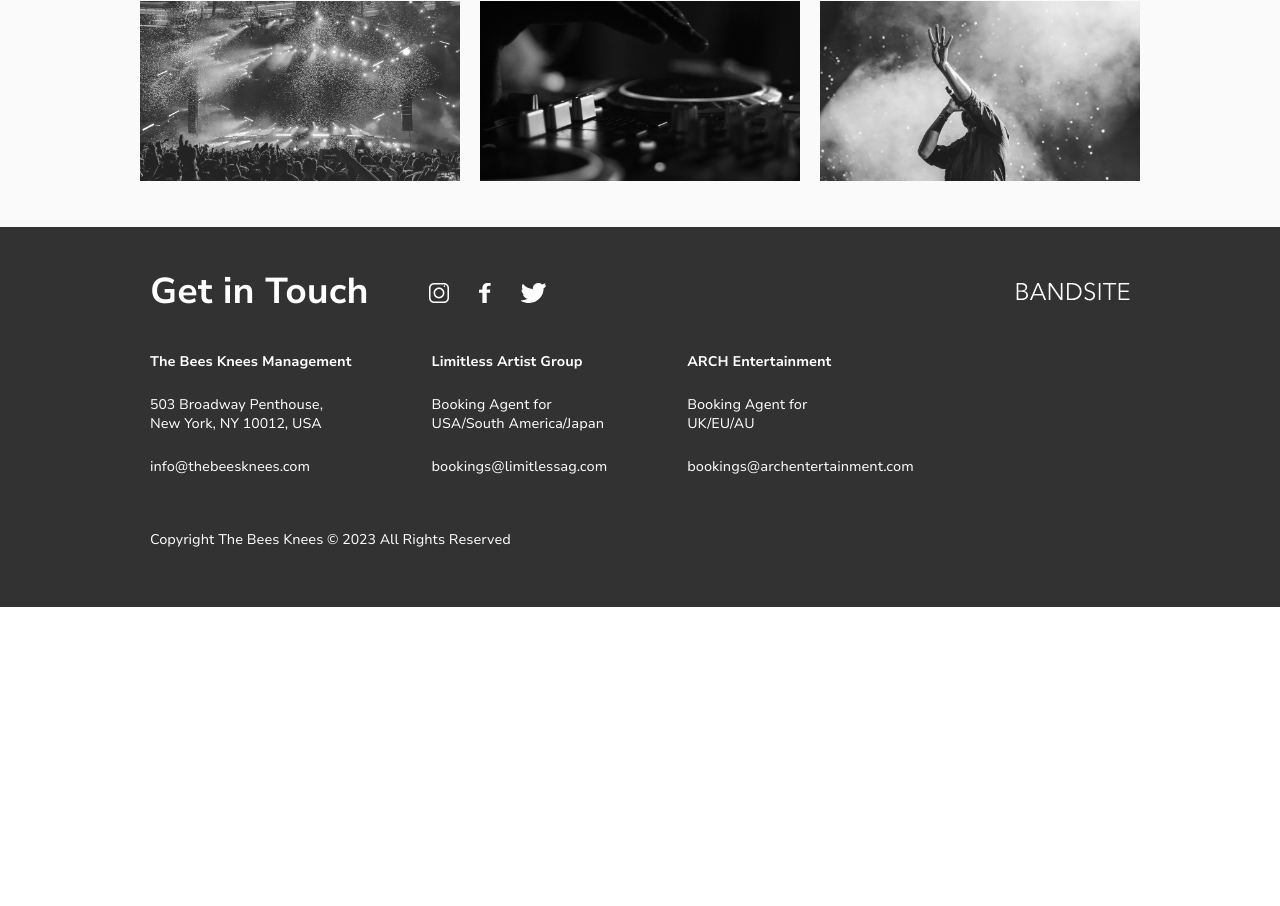
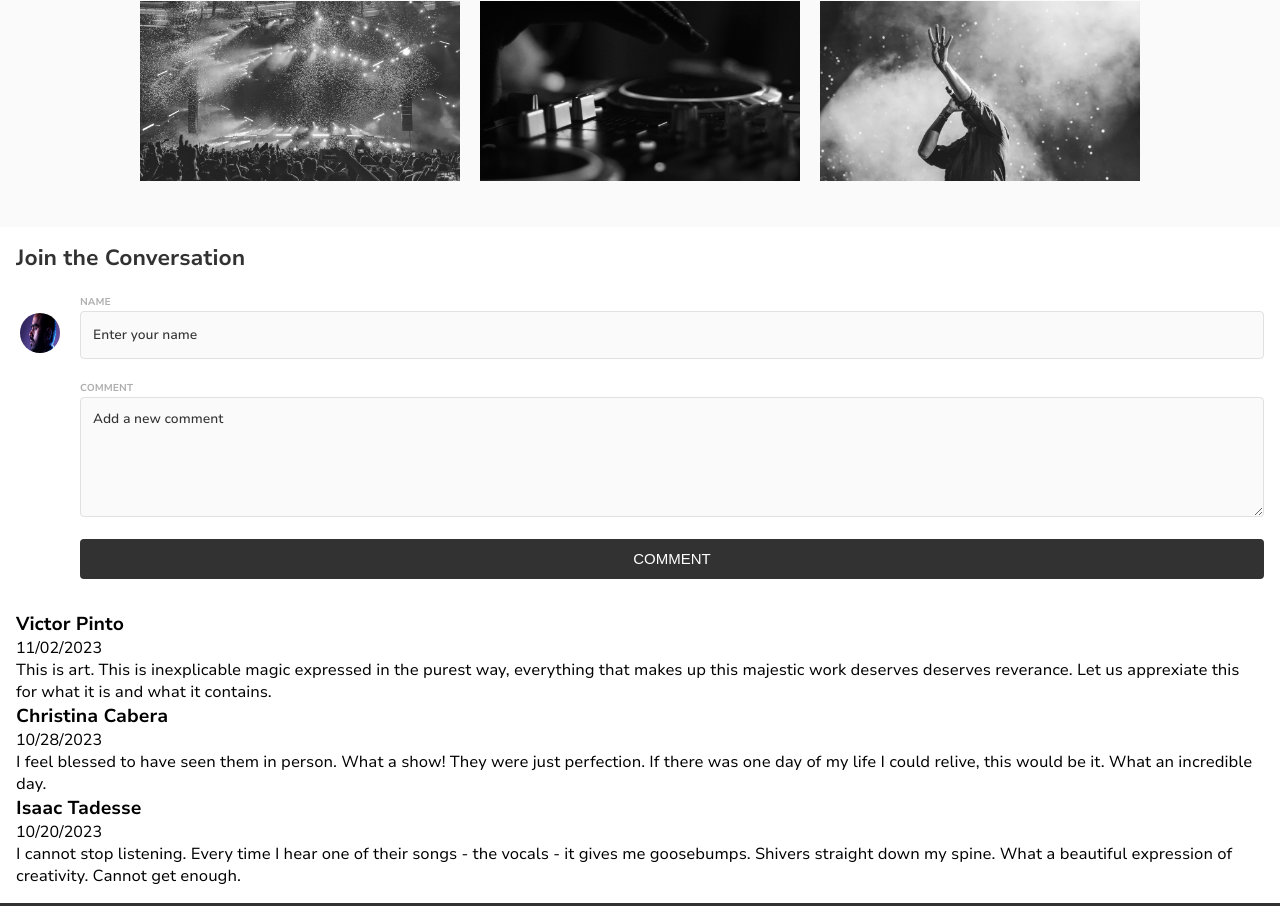
Before and after one commit to samihasamin/samiha-samin-bandsite, a plain HTML site: page index.html in a window 1280 px wide. Shown: the part 2326-3232 px from the top of the page. Before the commit the page ends 2933 px from the top, so only its background shows below. Drawn offline with Linux system fonts and the light colour scheme; files whose address does not match are found by name.

Commit message:
Add comment form and user comment section dynamically through JavaScript and add styling via CSS

```diff
--- a/index.html
+++ b/index.html
@@ -4,6 +4,7 @@
     <meta charset="UTF-8" />
     <meta name="viewport" content="width=, initial-scale=1.0" />
     <link rel="stylesheet" href="./styles/bio.css" />
+    <script src="./scripts/index-page.js" defer></script>
     <title>The Bees Knees - Bio</title>
   </head>
   <body>
--- a/scripts/index-page.js
+++ b/scripts/index-page.js
@@ -0,0 +1,134 @@
+const comments = document.querySelector(".comments");
+
+const commentHeader = document.createElement("h1");
+commentHeader.classList.add("comments__header");
+commentHeader.textContent = "Join the Conversation";
+comments.appendChild(commentHeader);
+
+const commentForm = document.createElement("form");
+commentForm.classList.add("comments__form");
+comments.appendChild(commentForm);
+
+const nameContainer = document.createElement("div");
+nameContainer.classList.add("comments__form-group-one");
+commentForm.appendChild(nameContainer);
+
+const avatarImage = document.createElement("img");
+avatarImage.setAttribute("src", "../assets/images/Mohan-muruge.jpg");
+avatarImage.classList.add("comments__form-group-one-avatar");
+nameContainer.appendChild(avatarImage);
+
+const messageContainer = document.createElement("div");
+messageContainer.classList.add("comments__form-group-two");
+
+const nameDiv = document.createElement("div");
+nameDiv.classList.add("comments__form-group-two-namesection");
+
+const messageDiv = document.createElement("div");
+messageDiv.classList.add("comments__form-group-two-messagesection");
+
+const nameLabel = document.createElement("label");
+nameLabel.setAttribute = ("for", "fullname");
+nameLabel.classList.add("comments__form-group-two-namesection-label");
+nameLabel.textContent = "NAME";
+nameDiv.appendChild(nameLabel);
+
+const nameInput = document.createElement("input");
+nameInput.classList.add("comments__form-group-two-namesection-nameinput");
+nameInput.setAttribute("id", "fullname");
+nameInput.setAttribute("type", "text");
+nameInput.setAttribute("placeholder", "Enter your name");
+nameDiv.appendChild(nameInput);
+
+const messageLabel = document.createElement("label");
+messageLabel.setAttribute("for", "message");
+messageLabel.classList.add("comments__form-group-two-messagesection-label");
+messageLabel.textContent = "COMMENT";
+
+const messageInput = document.createElement("textarea");
+messageInput.classList.add("comments__form-group-two-messagesection-message");
+messageInput.setAttribute("id", "message");
+messageInput.setAttribute("placeholder", "Add a new comment");
+messageInput.setAttribute("name", "message");
+
+messageContainer.appendChild(nameDiv);
+messageContainer.appendChild(messageDiv);
+
+const commentButton = document.createElement("button");
+commentButton.classList.add("comments__form-group-two-button");
+commentButton.setAttribute("type", "submit");
+commentButton.textContent = "COMMENT";
+
+commentForm.appendChild(messageContainer);
+messageDiv.appendChild(messageLabel);
+messageDiv.appendChild(messageInput);
+messageContainer.appendChild(commentButton);
+
+const userComments = [
+  {
+    name: "Victor Pinto",
+    date: "11/02/2023",
+    text: "This is art. This is inexplicable magic expressed in the purest way, everything that makes up this majestic work deserves deserves reverance. Let us apprexiate this for what it is and what it contains.",
+  },
+  {
+    name: "Christina Cabera",
+    date: "10/28/2023",
+    text: "I feel blessed to have seen them in person. What a show! They were just perfection. If there was one day of my life I could relive, this would be it. What an incredible day.",
+  },
+  {
+    name: "Isaac Tadesse",
+    date: "10/20/2023",
+    text: "I cannot stop listening. Every time I hear one of their songs - the vocals - it gives me goosebumps. Shivers straight down my spine. What a beautiful expression of creativity. Cannot get enough.",
+  },
+];
+
+// Comment container
+
+const commentContainer = document.createElement("div");
+commentContainer.classList.add("comments__users");
+
+comments.appendChild(commentContainer);
+
+userComments.forEach((userComment) => {
+  // Comment text div
+
+  const commentTextbox = document.createElement("div");
+  commentTextbox.classList.add("comments__users-textbox");
+
+  // Comment avatar
+
+  const commentAvatar = document.createElement("div");
+  commentAvatar.classList.add("comments__users-textbox-avatar");
+
+  //Each user container
+
+  const eachComment = document.createElement("div");
+  eachComment.classList.add("comments__users-textbox-content");
+
+  // Create name
+
+  const userName = document.createElement("h3");
+  userName.classList.add("comments__users-textbox-content-name");
+  userName.textContent = userComment.name;
+
+  //Create date
+
+  const userDate = document.createElement("p");
+  userDate.classList.add("comments__users-textbox-content-date");
+  userDate.textContent = userComment.date;
+
+  // Create text
+
+  const userText = document.createElement("p");
+  userText.classList.add("comments__users-textbox-content-text");
+  userText.textContent = userComment.text;
+
+  eachComment.appendChild(userName);
+  eachComment.appendChild(userDate);
+  eachComment.appendChild(userText);
+
+  commentTextbox.appendChild(commentAvatar);
+  commentTextbox.appendChild(eachComment);
+
+  commentContainer.appendChild(commentTextbox);
+});
--- a/styles/bio.scss
+++ b/styles/bio.scss
@@ -1,7 +1,7 @@
-@use "./partials/global";
+@use "./partials/variables" as *;
 @use "./partials/mixins" as *;
 @use "./partials/typography" as *;
-@use "./partials/variables" as *;
+@import "./partials/global";
 
 .herosection {
   background-image: url(../assets/images/hero-bio.jpg);
@@ -228,3 +228,97 @@
     }
   }
 }
+
+.comments {
+  width: 100%;
+  margin: 0 auto;
+
+  &__header {
+    font-size: 22px;
+    font-weight: 700;
+    padding: 16px 16px 0px 16px;
+    color: $primary-color-one;
+  }
+
+  &__form {
+    @include flex-align(row, 16px);
+    padding: 16px 16px 16px 64px;
+    position: relative;
+    height: 40%;
+    &-group-one {
+      &-avatar {
+        width: 40px;
+        height: 40px;
+        border-radius: 50%;
+        position: absolute;
+        top: 40px;
+        left: 20px;
+      }
+    }
+
+    &-group-two {
+      @include flex-align(column, 16px);
+      width: 100%;
+
+      &-namesection {
+        &-nameinput {
+          height: 48px;
+          width: 100%;
+          border: 1px solid $secondary-color-two;
+          border-radius: 4px;
+          background-color: $secondary-color-three;
+          padding: 12px;
+
+          &::placeholder {
+            font-family: "NunitoSans";
+            font-weight: 13px;
+            color: $primary-color-one;
+            font-weight: 500;
+          }
+        }
+
+        &-label {
+          padding-bottom: 4px;
+          font-size: 10px;
+          font-weight: bolder;
+          color: $primary-color-two;
+        }
+      }
+
+      &-messagesection {
+        &-message {
+          height: 120px;
+          width: 100%;
+          border: 1px solid $secondary-color-two;
+          border-radius: 4px;
+          background-color: $secondary-color-three;
+          padding: 12px;
+
+          &::placeholder {
+            font-family: "NunitoSans";
+            font-weight: 13px;
+            color: $primary-color-one;
+            font-weight: 500;
+          }
+        }
+
+        &-label {
+          padding-bottom: 4px;
+          font-size: 10px;
+          font-weight: bolder;
+          color: $primary-color-two;
+        }
+      }
+
+      &-button {
+        @include button;
+        font-size: 15px;
+      }
+    }
+  }
+
+  &__users {
+    padding: 16px;
+    height: 60%;
+  }
+}
--- a/styles/partials/_mixins.scss
+++ b/styles/partials/_mixins.scss
@@ -1,3 +1,5 @@
+@use "./variables" as *;
+
 @mixin tablet {
   @media (min-width: 768px) {
     @content;
@@ -22,3 +24,12 @@
   flex-direction: $direction;
   gap: $gap;
 }
+
+@mixin button {
+  height: 40px;
+  box-shadow: none;
+  border-style: none;
+  background-color: $primary-color-one;
+  color: $primary-color-three;
+  border-radius: 4px;
+}
--- a/styles/shows.scss
+++ b/styles/shows.scss
@@ -34,10 +34,10 @@
     margin: 10px 0;
 
     &--label {
-      font-size: 13px;
+      padding-bottom: 4px;
+      font-size: 10px;
+      font-weight: bolder;
       color: $primary-color-two;
-      font-weight: 700;
-      padding-bottom: 5px;
     }
 
     &--date {
@@ -62,12 +62,8 @@
     }
 
     &--button {
-      height: 40px;
-      box-shadow: none;
-      border-style: none;
-      background-color: $primary-color-one;
-      color: $primary-color-three;
-      border-radius: 4px;
+      @include button;
+      font-size: 15px;
     }
   }
 }
@@ -116,14 +112,9 @@
     }
 
     button {
-      height: 40px;
+      @include button;
       width: 160px;
       padding: 10px 32px;
-      box-shadow: none;
-      border-style: none;
-      background-color: $primary-color-one;
-      color: $primary-color-three;
-      border-radius: 4px;
       cursor: pointer;
     }
   }
```
Also changed, not shown: styles/bio.css, 1 other file.
